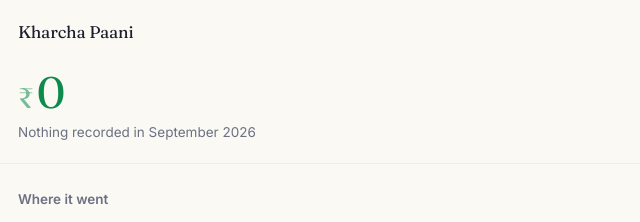
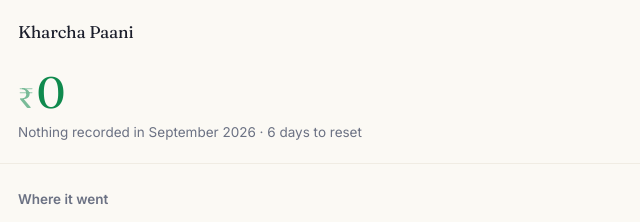
Before and after one commit to chandanimadhukar-cell/kharcha-paani, a plain HTML site: page index.html in a window 1280 px wide. Shown: the top 222 px of the page, 0-640 px from the left. Drawn offline with Linux system fonts and the light colour scheme.

Commit message:
Add files via upload

```diff
--- a/index.html
+++ b/index.html
@@ -72,6 +72,7 @@
   .total.low .amount{color:var(--green)}
   .total .meta{color:var(--ink-soft);font-size:13.5px;margin-top:9px}
   .zone{font-weight:600}
+  .ticker{color:var(--ink-soft);white-space:nowrap}
   .total.high .zone{color:var(--red)}
   .total.mid .zone{color:var(--amber)}
   .total.low .zone{color:var(--green)}
@@ -463,6 +464,20 @@ function band(total){
 }
 const ZONE = { high:'Over limit', mid:'Watch it', low:'Safe zone' };
 
+function daysToReset(){
+  const now = new Date();
+  if (viewMode === 'month'){
+    if (currentMonth !== monthKey(now)) return null;          // only for the running month
+    const lastDay = new Date(now.getFullYear(), now.getMonth() + 1, 0).getDate();
+    return lastDay - now.getDate();
+  }
+  if (currentYear !== String(now.getFullYear())) return null;
+  const endOfYear = new Date(now.getFullYear(), 11, 31);
+  const today = new Date(now.getFullYear(), now.getMonth(), now.getDate());
+  return Math.round((endOfYear - today) / 86400000);
+}
+const resetText = (n) => n === 0 ? 'last day' : `${n} day${n === 1 ? '' : 's'} to reset`;
+
 /* ============ render ============ */
 function render(){
   const rows = inPeriod();
@@ -479,9 +494,11 @@ function render(){
   box.className = 'total ' + (counted.length ? z : 'low');
   document.getElementById('amountLine').innerHTML =
     `${counted.length && z === 'mid' ? '<span class="warn">⚠</span>' : ''}<span class="sym">₹</span>${money(total)}`;
+  const dl = daysToReset();
+  const ticker = dl === null ? '' : ` · <span class="ticker">${resetText(dl)}</span>`;
   document.getElementById('totalMeta').innerHTML = rows.length
-    ? `${counted.length} ${counted.length === 1 ? 'entry' : 'entries'} in ${periodName()} · <span class="zone">${ZONE[z]}</span>`
-    : `Nothing recorded in ${periodName()}`;
+    ? `${counted.length} ${counted.length === 1 ? 'entry' : 'entries'} in ${periodName()} · <span class="zone">${ZONE[z]}</span>${ticker}`
+    : `Nothing recorded in ${periodName()}${ticker}`;
   document.getElementById('subtotal').innerHTML = oneTimeTotal
     ? `One-time costs: <b>₹${money(oneTimeTotal)}</b> — not counted above`
     : '';
```
